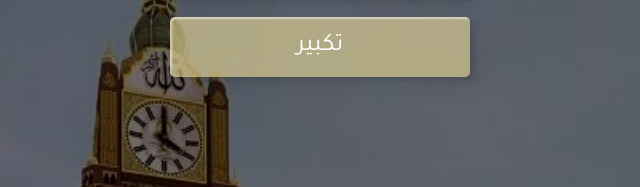
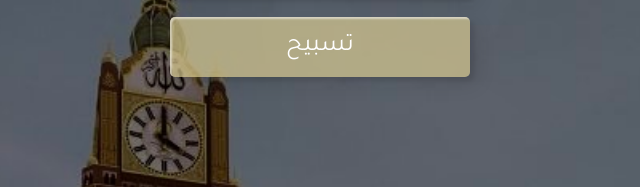
Before and after one commit to BD-msbaha/Beta-v04, a plain HTML site: page index.html in a window 1280 px wide. Shown: the part 359-546 px from the top of the page, 320-960 px from the left. Drawn offline with Linux system fonts and the light colour scheme.

Commit message:
Update index.html

```diff
--- a/index.html
+++ b/index.html
@@ -27,7 +27,7 @@
       <center>
      <button class="custom-btn1 btn-1" onclick="window.location.href = '1.html';">استغفار</button>
      <button class="custom-btn1 btn-1" onclick="window.location.href = '2.html';">حمد</button>
-     <button class="custom-btn1 btn-1" onclick="window.location.href = '3.html';">تكبير</button>
+     <button class="custom-btn1 btn-1" onclick="window.location.href = '3.html';">تسبيح</button>
       </center>
    </div>
 
```
